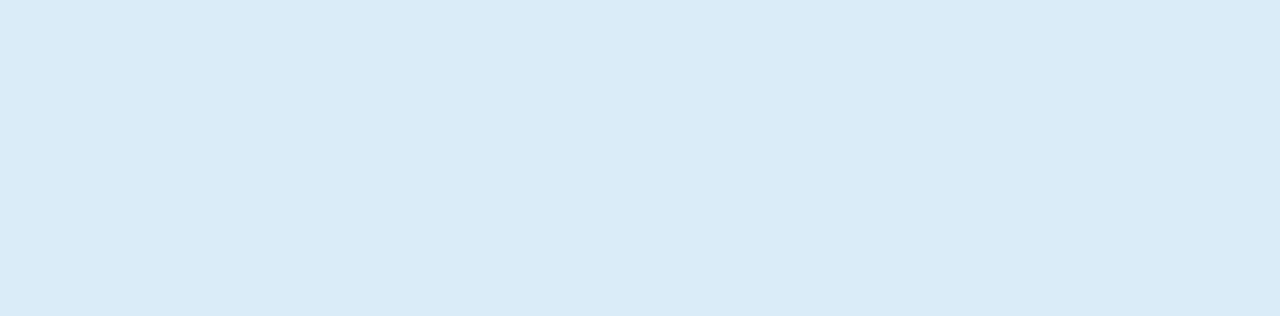
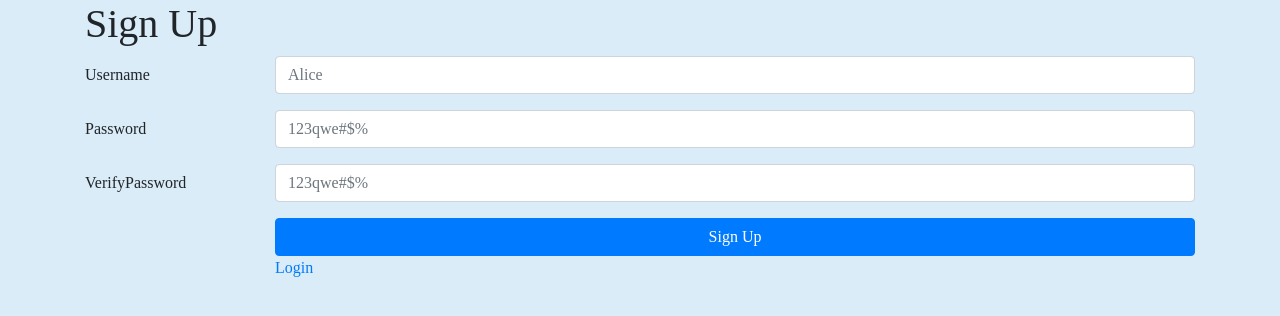
Before and after one commit to jzhzhang66/cs4550-f20-project, a React (Create React App) app: page /register in a window 1280 px wide. Shown: the top 316 px of the page. Built offline with nearby package versions, Linux system fonts and the light colour scheme.

Commit message:
login page, registration page, and added instructions component to recipe details page

```diff
--- a/src/actions/recipeActions.js
+++ b/src/actions/recipeActions.js
@@ -3,6 +3,7 @@ import RecipeService from "../services/RecipeService"
 export const FIND_RECIPES = "FIND_RECIPES"
 export const UPDATE_KEYWORD = "UPDATE_KEYWORD"
 export const FIND_RECIPE_INFO_BY_ID = "FIND_RECIPE_INFO_BY_ID"
+export const FIND_RECIPE_INSTRUCTIONS_BY_ID = "FIND_RECIPE_INSTRUCTIONS_BY_ID"
 
 export const findRecipes = (dispatch, recipeName) =>
   RecipeService.findRecipes(recipeName)
@@ -26,3 +27,13 @@ export const findRecipeInfoById = (dispatch, recipeId) =>
         type: FIND_RECIPE_INFO_BY_ID,
         recipe
       }))
+
+export const findRecipeInstructionsById = (dispatch, recipeId) => {
+  debugger
+  return RecipeService.findRecipeInstructionsById(recipeId)
+    .then(instructions =>
+      dispatch({
+        type: FIND_RECIPE_INSTRUCTIONS_BY_ID,
+        instructions: instructions[0]
+      }))
+    }
--- /dev/null
+++ b/src/components/InstructionsComponent.js
@@ -0,0 +1,49 @@
+import React from 'react';
+import { connect } from "react-redux";
+import { BrowserRouter as Router, Route } from 'react-router-dom';
+
+
+import {
+    findRecipeInstructionsById
+} from "../actions/recipeActions"
+
+// put the router in here
+const InstructionsComponent = (
+    { recipe = {}, recipeInstructions = {} }) =>
+
+    <div className="">
+        <h2>Instructions</h2>
+        {
+            console.log(recipeInstructions)
+        }
+
+        {
+            recipeInstructions.steps.map(step =>
+                <li className="list-group-item">
+                    {step.number + ": " + step.step}
+                    Ingredients: {step.ingredients.map(ingredient =>
+                        <li>
+                            {ingredient.name}
+                        </li>)}
+                    Equipment: {step.equipment.map(equip =>
+                        <li>
+                            {equip.name}
+                        </li>
+                    )}
+                </li>
+            )
+        }
+    </div>
+
+const stateToPropertyMapper = (state) => ({
+    recipe: state.recipeReducer.recipe,
+    recipeInstructions: state.recipeReducer.instructions
+})
+
+const propertyToDispatchMapper = (dispatch) => ({
+    findRecipeInstructionsById: (recipeId) => findRecipeInstructionsById(dispatch, recipeId)
+})
+
+export default connect
+    (stateToPropertyMapper, propertyToDispatchMapper)
+    (InstructionsComponent)
--- /dev/null
+++ b/src/containers/LoginPageContainer.js
@@ -0,0 +1,78 @@
+import React from 'react';
+import { connect } from "react-redux";
+import { Link, BrowserRouter as Router, Route } from 'react-router-dom';
+
+
+
+
+// put the router in here
+class LoginPageContainer extends React.Component {
+  constructor(props) {
+    super(props)
+  }
+
+  componentDidMount() {
+
+  }
+
+
+  render() {
+    return (
+        <div class="container">
+        <h1>Sign In</h1>
+        <form>
+            {/* Username */}
+            <div class="form-group row">
+                <label for="username" class="col-sm-2 col-form-label">
+                    Username
+                </label>
+                <div class="col-sm-10">
+                    <input class="form-control wbdv-field wbdv-username" id="username" placeholder="Alice"/>
+                </div>
+            </div>
+            {/* Password */}
+            <div class="form-group row">
+                <label for="password" class="col-sm-2 col-form-label">
+                    Password </label>
+                <div class="col-sm-10">
+                    <input type="password" class="form-control wbdv-field wbdv-password" id="password"
+                        placeholder="123qwe#$%"/>
+                </div>
+            </div>
+            <div class="form-group row">
+                <label class="col-sm-2 col-form-label"></label>
+                <div class="col-sm-10">
+                    {/* Sign In */}
+                    <button type="submit" formaction="/profile"
+                        class="btn btn-primary btn-block wbdv-button wbdv-login">Sign in</button>
+                    <div class="row">
+                        {/* Forgot Password */}
+                        <div class="col-6">
+                            <a href="#" class="wbdv-link wbdv-forgot-password">Forgot Password?</a>
+                        </div>
+                        {/* Sign Up */}
+                        <div class="col-6">
+                            <Link to="/register"
+                                class="float-right wbdv-link wbdv-register">Sign up
+                            </Link>
+                        </div>
+                    </div>
+                </div>
+            </div>
+        </form>
+    </div>
+    )
+  }
+}
+
+const stateToPropertyMapper = (state) => ({
+
+})
+
+const propertyToDispatchMapper = (dispatch) => ({
+
+})
+
+export default connect
+    (stateToPropertyMapper, propertyToDispatchMapper)
+    (LoginPageContainer)
--- a/src/containers/RecipeDetailsContainer.js
+++ b/src/containers/RecipeDetailsContainer.js
@@ -3,9 +3,10 @@ import { connect } from "react-redux";
 import { BrowserRouter as Router, Route } from 'react-router-dom';
 import './RecipeDetails.css';
 import IngredientsComponent from "../components/IngredientsComponent";
-
+import InstructionsComponent from "../components/InstructionsComponent";
 import {
-    findRecipeInfoById
+    findRecipeInfoById,
+    findRecipeInstructionsById
 } from "../actions/recipeActions"
 
 // put the router in here
@@ -17,6 +18,8 @@ class RecipeDetailsContainer extends React.Component {
     componentDidMount() {
         const recipeId = this.props.match.params.recipeId
         this.props.findRecipeInfoById(recipeId)
+        debugger
+        this.props.findRecipeInstructionsById(recipeId)
     }
 
 
@@ -30,8 +33,13 @@ class RecipeDetailsContainer extends React.Component {
                     <h3>Estimated Time: {this.props.recipe.readyInMinutes} minutes</h3>
                     <h3>Health Score: {this.props.recipe.healthScore} </h3>
                 </div>
+                <div className="row">
                     <div className="col-3">
-            <IngredientsComponent/>
+                        <IngredientsComponent />
+                    </div>
+                    <div className="col-9">
+                        <InstructionsComponent />
+                    </div>
                 </div>
             </div>
         )
@@ -43,7 +51,8 @@ const stateToPropertyMapper = (state) => ({
 })
 
 const propertyToDispatchMapper = (dispatch) => ({
-    findRecipeInfoById: (recipeId) => findRecipeInfoById(dispatch, recipeId)
+    findRecipeInfoById: (recipeId) => findRecipeInfoById(dispatch, recipeId),
+    findRecipeInstructionsById: (recipeId) => findRecipeInstructionsById(dispatch, recipeId)
 })
 
 export default connect
--- /dev/null
+++ b/src/containers/RegistrationPageContainer.js
@@ -0,0 +1,80 @@
+import React from 'react';
+import { connect } from "react-redux";
+import { Link, BrowserRouter as Router, Route } from 'react-router-dom';
+
+
+
+
+// put the router in here
+class RegistrationPageContainer extends React.Component {
+  constructor(props) {
+    super(props)
+  }
+
+  componentDidMount() {
+
+  }
+
+
+  render() {
+    return (
+        <div class="container">
+        <h1>Sign Up</h1>
+        <form>
+            {/* Username */}
+            <div class="form-group row">
+                <label for="usernameFld" class="col-sm-2 col-form-label">
+                    Username
+                </label>
+                <div class="col-sm-10">
+                    <input class="form-control wbdv-field wbdv-username" id="usernameFld" placeholder="Alice"/>
+                </div>
+            </div>
+            {/* Password */}
+            <div class="form-group row">
+                <label for="passwordFld" class="col-sm-2 col-form-label">
+                    Password </label>
+                <div class="col-sm-10">
+                    <input type="password" class="form-control wbdv-field wbdv-password" id="passwordFld"
+                        placeholder="123qwe#$%"/>
+                </div>
+            </div>
+            {/* Verify Password */}
+            <div class="form-group row">
+                <label for="verifyPasswordFld" class="col-sm-2 col-form-label">
+                    VerifyPassword </label>
+                <div class="col-sm-10">
+                    <input type="password" class="form-control wbdv-field wbdv-password-verify" id="verifyPasswordFld"
+                        placeholder="123qwe#$%"/>
+                </div>
+            </div>
+            <div class="form-group row">
+                <label class="col-sm-2 col-form-label"></label>
+                <div class="col-sm-10">
+                    {/* Sign Up */}
+                    <button type="submit" formaction="../profile/profile.template.client.html" class="btn btn-primary btn-block wbdv-button wbdv-register">Sign Up</button>
+                    {/* Login */}
+                    <div class="row">
+                        <div class="col-6">
+                            <Link to="/login" class="wbdv-link wbdv-login">Login</Link>
+                        </div>
+                    </div>
+                </div>
+            </div>
+        </form>
+    </div>
+    )
+  }
+}
+
+const stateToPropertyMapper = (state) => ({
+
+})
+
+const propertyToDispatchMapper = (dispatch) => ({
+
+})
+
+export default connect
+    (stateToPropertyMapper, propertyToDispatchMapper)
+    (RegistrationPageContainer)
--- a/src/index.js
+++ b/src/index.js
@@ -15,6 +15,8 @@ import HomePageContainer from "./containers/HomePageContainer";
 import ProfilePageContainer from "./containers/ProfilePageContainer";
 import profileReducer from "./reducers/profileReducer";
 import homeReducer from "./reducers/homeReducer";
+import LoginPageContainer from './containers/LoginPageContainer';
+import RegistrationPageContainer from './containers/RegistrationPageContainer';
 
 const rootReducer = combineReducers({
   recipeReducer, profileReducer, homeReducer
@@ -29,6 +31,8 @@ ReactDOM.render(
       <Route path="/profile" component={ProfilePageContainer}/>
       <Route path="/recipes" exact component={RecipeSelectorContainer} />
       <Route path="/recipes/:recipeId" exact component={RecipeDetailsContainer}/>
+      <Route path="/login" exact component={LoginPageContainer}/>
+      <Route path="/register" exact component={RegistrationPageContainer}/>
     </BrowserRouter>
   </Provider>
   ,
--- a/src/reducers/recipeReducer.js
+++ b/src/reducers/recipeReducer.js
@@ -1,7 +1,8 @@
 import {
     FIND_RECIPES,
     UPDATE_KEYWORD,
-    FIND_RECIPE_INFO_BY_ID
+    FIND_RECIPE_INFO_BY_ID,
+    FIND_RECIPE_INSTRUCTIONS_BY_ID
 } from "../actions/recipeActions"
 
 
@@ -9,11 +10,12 @@ import {
 const initialState = {
     recipes: [],
     recipe: {},
-    keyword: ""
+    keyword: "",
+    instructions: {}
 }
 
 const recipeReducer = (state = initialState, action) => {
-    switch(action.type) {
+    switch (action.type) {
         case FIND_RECIPES:
             debugger
             console.log(action.recipes)
@@ -32,6 +34,12 @@ const recipeReducer = (state = initialState, action) => {
                 ...state,
                 recipe: action.recipe
             }
+        case FIND_RECIPE_INSTRUCTIONS_BY_ID:
+            debugger
+            return {
+                ...state,
+                instructions: action.instructions
+            }
         default:
             return state
     }
--- a/src/services/RecipeService.js
+++ b/src/services/RecipeService.js
@@ -35,10 +35,23 @@ export const findRandomRecipes = (numRecipes) =>
     }
   }).then(response => response.json())
 
+export const findRecipeInstructionsById = (recipeId) =>{
+  debugger
+  return fetch(`${url}/${recipeId}/analyzedInstructions?apiKey=${key}`, {
+    method: "GET",
+    "headers": {
+      "Content-Type": "application/json"
+    }
+  })
+    .then(response => response.json())
+  }
+
+
 
 export default {
   findRecipes,
   findRecipesWithCuisine,
   findRecipeInfoById,
-  findRandomRecipes
+  findRandomRecipes,
+  findRecipeInstructionsById
 }
```
Also changed, not shown: 1 other file (tests, documents, lock files or other folders). Lines whose indentation alone changed are shown as unchanged.
